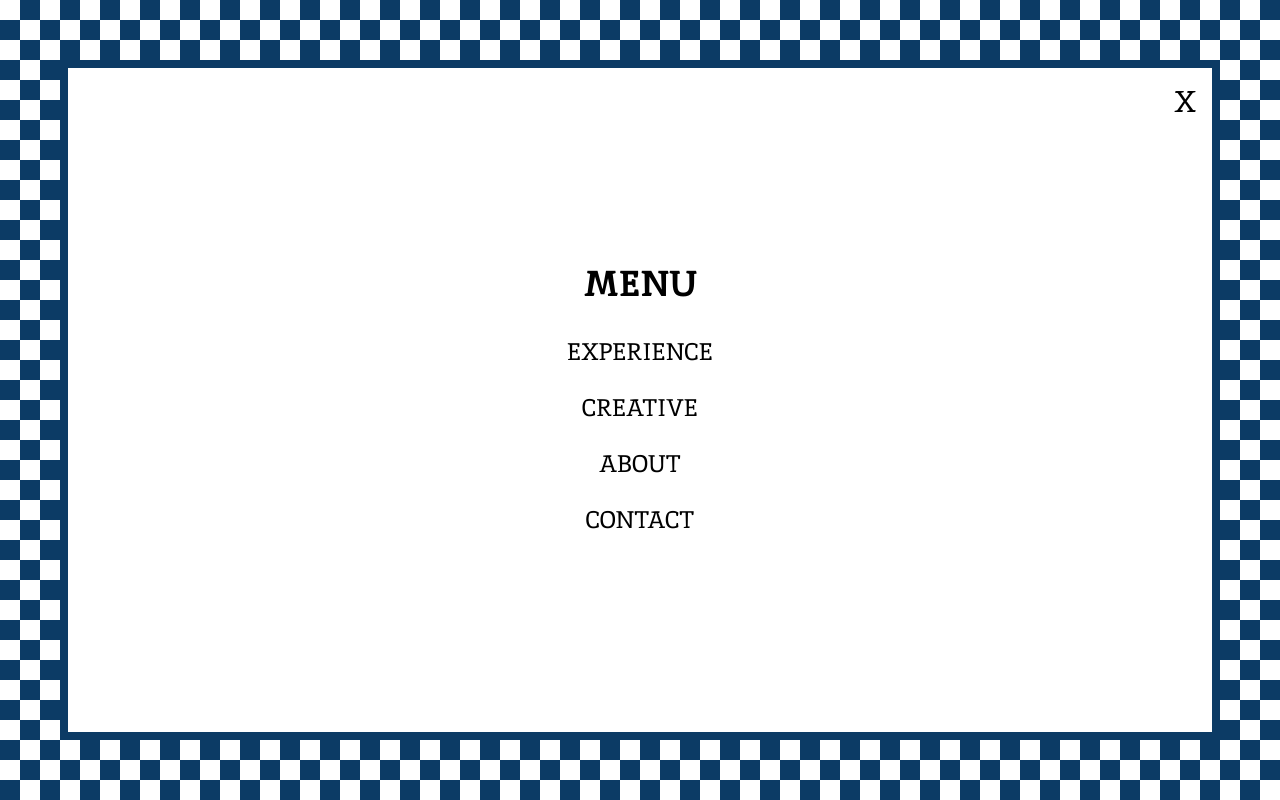
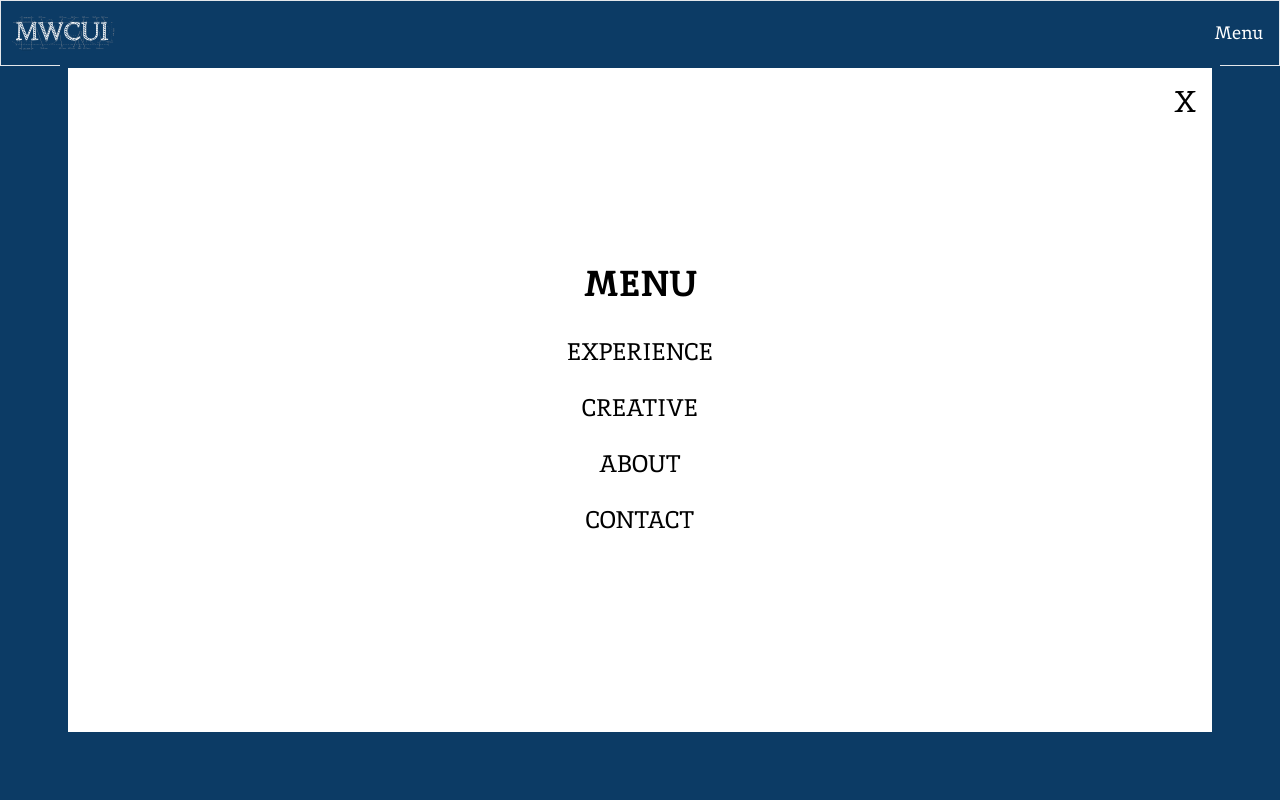
Before and after one commit to mwcui/portfolio, a Next.js app: page / in a window 1280 px wide. Both pictures are taken after a click on the button "Menu". Built offline with nearby package versions, Linux system fonts and the light colour scheme.

Commit message:
testing the html body

```diff
--- a/src/app/Components/menu.js
+++ b/src/app/Components/menu.js
@@ -61,12 +61,48 @@
 // export default Menu;
 
 
+// import React, { useEffect } from 'react';
+// import { toggleCheckeredBackground } from './toggleCheckeredBackground';
+
+// const Menu = ({ closeMenu }) => {
+//   useEffect(() => {
+//     // Apply the checkered background when the menu is open
+//     toggleCheckeredBackground(true);
+
+//     // Clean up: Remove the checkered background when the menu is closed
+//     return () => toggleCheckeredBackground(false);
+//   }, []);
+
+//   return (
+//     <div className="fixed inset-0 flex items-center justify-center z-50 p-4 checkered-bg">
+//       <div className="bg-white w-full max-w-[calc(100vw-120px)] h-full max-h-[calc(100vh-120px)] text-center relative border-8 border-[#0C3B65] flex flex-col justify-center p-4">
+//         <button
+//           onClick={closeMenu}
+//           className="absolute top-4 right-4 text-3xl font-inika hover:text-gray-600"
+//         >
+//           X
+//         </button>
+//         <h1 className="text-4xl font-bold font-inika mb-8">MENU</h1>
+//         <ul className="space-y-6 text-2xl font-inika">
+//           <li className="hover:text-gray-600 cursor-pointer">EXPERIENCE</li>
+//           <li className="hover:text-gray-600 cursor-pointer">CREATIVE</li>
+//           <li className="hover:text-gray-600 cursor-pointer">ABOUT</li>
+//           <li className="hover:text-gray-600 cursor-pointer">CONTACT</li>
+//         </ul>
+//       </div>
+//     </div>
+//   );
+// };
+
+// export default Menu;
+
+
 import React, { useEffect } from 'react';
 import { toggleCheckeredBackground } from './toggleCheckeredBackground';
 
 const Menu = ({ closeMenu }) => {
   useEffect(() => {
-    // Apply the checkered background when the menu is open
+    // Apply the checkered background to the html and body when the menu is open
     toggleCheckeredBackground(true);
 
     // Clean up: Remove the checkered background when the menu is closed
@@ -74,7 +110,7 @@ const Menu = ({ closeMenu }) => {
   }, []);
 
   return (
-    <div className="fixed inset-0 flex items-center justify-center z-50 p-4 checkered-bg">
+    <div className="fixed inset-0 flex items-center justify-center z-50 p-4">
       <div className="bg-white w-full max-w-[calc(100vw-120px)] h-full max-h-[calc(100vh-120px)] text-center relative border-8 border-[#0C3B65] flex flex-col justify-center p-4">
         <button
           onClick={closeMenu}
--- a/src/app/Components/toggleCheckeredBackground.js
+++ b/src/app/Components/toggleCheckeredBackground.js
@@ -12,7 +12,20 @@
 //   }
 
 
-export function toggleCheckeredBackground(isOpen) {
+// export function toggleCheckeredBackground(isOpen) {
+//     const htmlElement = document.documentElement;
+//     const bodyElement = document.body;
+
+//     if (isOpen) {
+//       htmlElement.classList.add('checkered-bg');
+//       bodyElement.classList.add('checkered-bg');
+//     } else {
+//       htmlElement.classList.remove('checkered-bg');
+//       bodyElement.classList.remove('checkered-bg');
+//     }
+//   }
+
+  export function toggleCheckeredBackground(isOpen) {
     const htmlElement = document.documentElement;
     const bodyElement = document.body;
 
```
Also changed, not shown: src/app/globals.css (+7 -0 lines).
